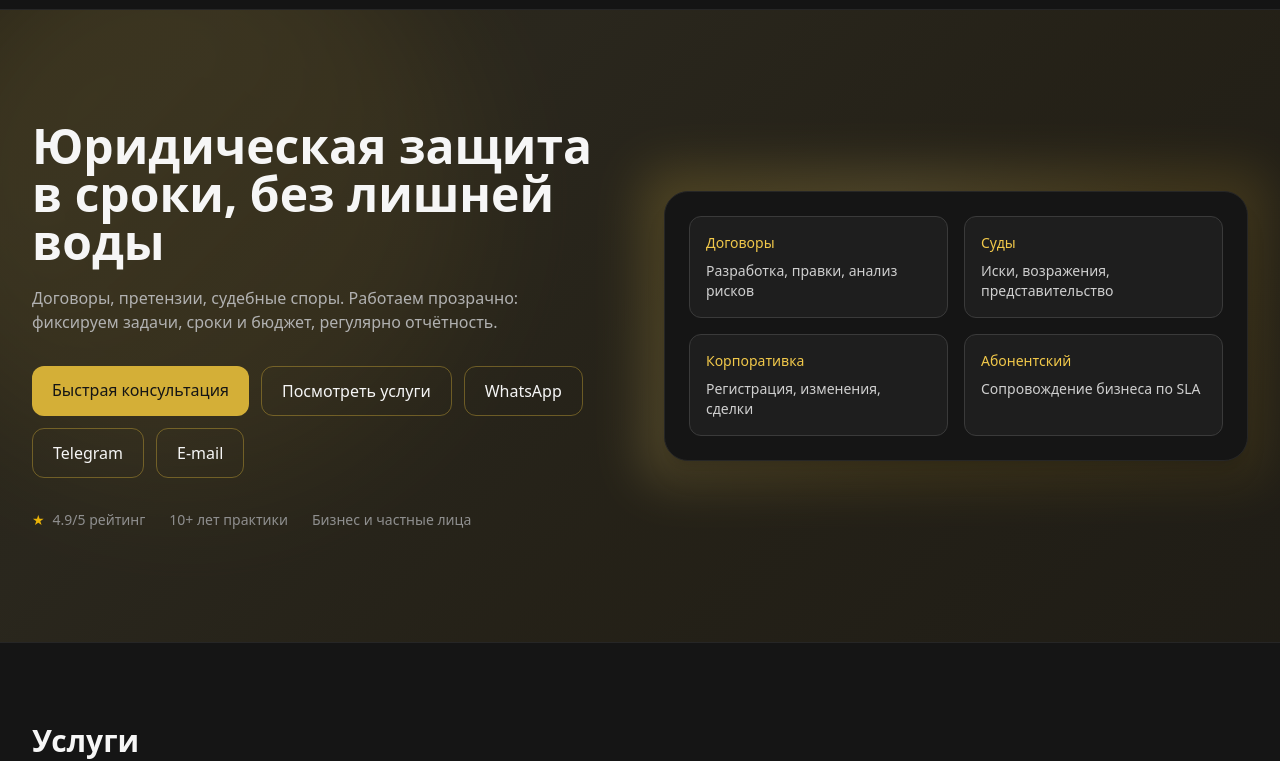
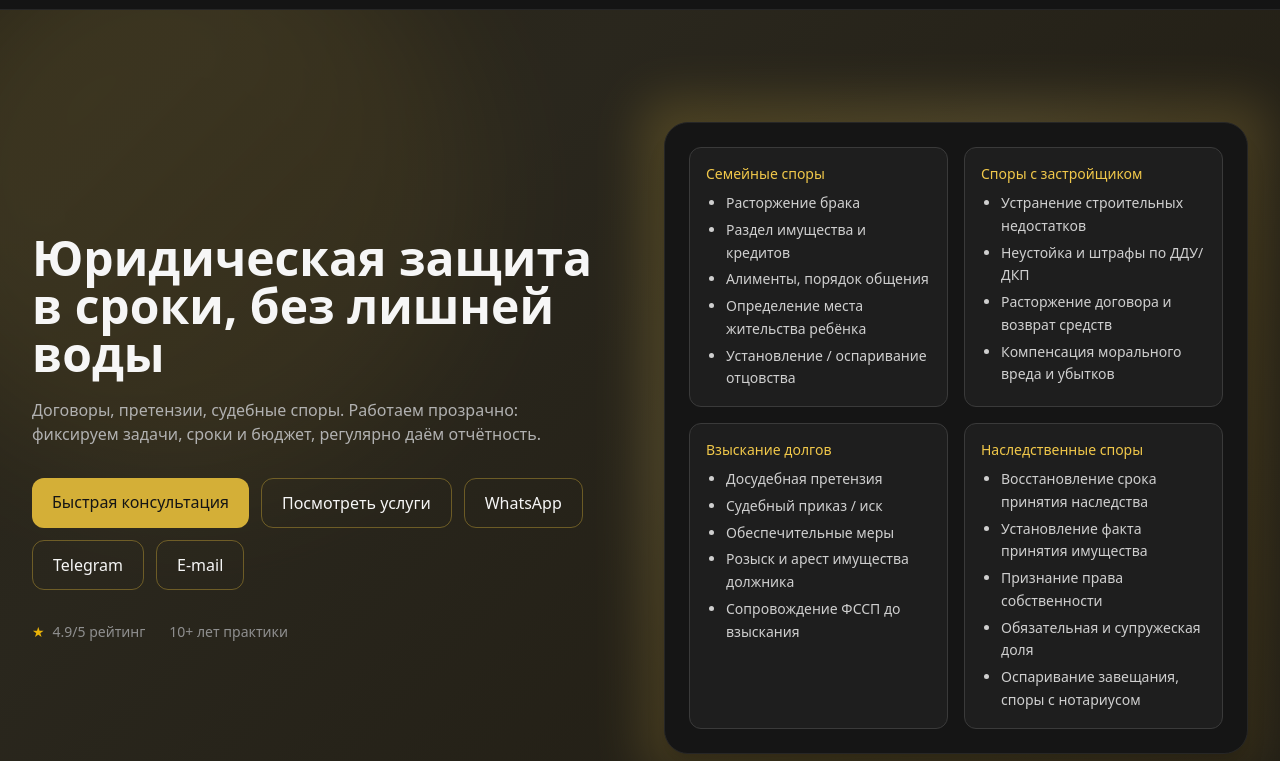
Before and after one commit to Vokintos85/LegalShield, a website: page public/index.html in a window 1280 px wide. Shown: the part 53-814 px from the top of the page. Drawn offline with nearby package versions, Linux system fonts and the light colour scheme.

Commit message:
Дополнение по предоставлению услуг на странице сайта. услуг

```diff
--- a/public/index.html
+++ b/public/index.html
@@ -55,9 +55,9 @@
     <div class="max-w-7xl mx-auto px-4 sm:px-6 lg:px-8 py-20 md:py-28 grid relative z-10 md:grid-cols-2 gap-12 items-center">
         <div>
             <h1 class="text-4xl md:text-5xl font-semibold leading-tight">Юридическая защита в сроки, без лишней воды</h1>
-        <p class="mt-5 text-graphite-300 max-w-xl">Договоры, претензии, судебные споры. Работаем прозрачно: фиксируем задачи, сроки и бюджет, регулярно отчётность.</p>
+            <p class="mt-5 text-graphite-300 max-w-xl">Договоры, претензии, судебные споры. Работаем прозрачно: фиксируем задачи, сроки и бюджет, регулярно даём отчётность.</p>
 
-        <!-- CTA КНОПКИ (все активны, без JS) -->
+            <!-- CTA -->
             <div class="mt-8 flex flex-wrap gap-3">
                 <a href="#contact" class="rounded-xl px-5 py-3 bg-gold-500 text-graphite-900 font-medium hover:bg-gold-400">Быстрая консультация</a>
                 <a href="#services" class="rounded-xl px-5 py-3 border border-gold-500/40 hover:shadow-glow">Посмотреть услуги</a>
@@ -70,25 +70,63 @@
                    target="_blank" rel="noopener"
                    class="rounded-xl px-5 py-3 border border-gold-500/40 hover:shadow-glow">Telegram</a>
 
-          <a href="mailto:gizya_85@mail.ru?subject=%D0%97%D0%B0%D1%8F%D0%B2%D0%BA%D0%B0%20%D1%81%20%D1%81%D0%B0%D0%B9%D1%82%D0%B0&body=%D0%97%D0%B4%D1%80%D0%B0%D0%B2%D1%81%D1%82%D0%B2%D1%83%D0%B9%D1%82%D0%B5!%20%D0%9D%D1%83%D0%B6%D0%BD%D0%B0%20%D0%BA%D0%BE%D0%BD%D1%81%D1%83%D0%BB%D1%8C%D1%82%D0%B0%D1%86%D0%B8%D1%8F."
+                <a href="mailto:gizya_85@mail.ru?subject=%D0%97%D0%B0%D1%8F%D0%B2%D0%BA%D0%B0%20%D1%81%20%D1%81%D0%B0%D0%B9%D1%82%D0%B0%20%D0%9F%D1%80%D0%B0%D0%B2%D0%BE%D0%B2%D0%BE%D0%B9%20%D1%89%D0%B8%D1%82&body=%D0%97%D0%B4%D1%80%D0%B0%D0%B2%D1%81%D1%82%D0%B2%D1%83%D0%B9%D1%82%D0%B5!%20%D0%9D%D1%83%D0%B6%D0%BD%D0%B0%20%D0%BA%D0%BE%D0%BD%D1%81%D1%83%D0%BB%D1%8C%D1%82%D0%B0%D1%86%D0%B8%D1%8F."
                    class="rounded-xl px-5 py-3 border border-gold-500/40 hover:shadow-glow">E-mail</a>
             </div>
 
             <div class="mt-8 flex items-center gap-6 text-sm text-graphite-400">
                 <div class="flex items-center gap-2"><span class="text-gold-400">★</span> 4.9/5 рейтинг</div>
                 <div>10+ лет практики</div>
-          <div>Бизнес и частные лица</div>
             </div>
         </div>
 
         <div class="relative">
             <div class="absolute -inset-6 rounded-3xl gold-gradient opacity-20 blur-xl pointer-events-none -z-10"></div>
             <div class="relative rounded-3xl border border-graphite-800 bg-graphite-900 p-6 shadow-xl">
-          <div class="grid grid-cols-2 gap-4">
-            <div class="rounded-xl bg-graphite-800/60 p-4 border border-graphite-700"><div class="text-gold-300 text-sm">Договоры</div><div class="mt-2 text-graphite-200 text-sm">Разработка, правки, анализ рисков</div></div>
-            <div class="rounded-xl bg-graphite-800/60 p-4 border border-graphite-700"><div class="text-gold-300 text-sm">Суды</div><div class="mt-2 text-graphite-200 text-sm">Иски, возражения, представительство</div></div>
-            <div class="rounded-xl bg-graphite-800/60 p-4 border border-graphite-700"><div class="text-gold-300 text-sm">Корпоративка</div><div class="mt-2 text-graphite-200 text-sm">Регистрация, изменения, сделки</div></div>
-            <div class="rounded-xl bg-graphite-800/60 p-4 border border-graphite-700"><div class="text-gold-300 text-sm">Абонентский</div><div class="mt-2 text-graphite-200 text-sm">Сопровождение бизнеса по SLA</div></div>
+                <!-- Карточки направлений -->
+                <div class="grid gap-4 sm:grid-cols-2">
+                    <article class="rounded-xl bg-graphite-800/60 p-4 border border-graphite-700">
+                        <h3 class="text-gold-300 font-medium text-sm">Семейные споры</h3>
+                        <ul class="mt-2 list-disc pl-5 text-graphite-200 text-sm space-y-1 leading-relaxed">
+                            <li>Расторжение брака</li>
+                            <li>Раздел имущества и кредитов</li>
+                            <li>Алименты, порядок общения</li>
+                            <li>Определение места жительства ребёнка</li>
+                            <li>Установление / оспаривание отцовства</li>
+                        </ul>
+                    </article>
+
+                    <article class="rounded-xl bg-graphite-800/60 p-4 border border-graphite-700">
+                        <h3 class="text-gold-300 font-medium text-sm">Споры с застройщиком</h3>
+                        <ul class="mt-2 list-disc pl-5 text-graphite-200 text-sm space-y-1 leading-relaxed">
+                            <li>Устранение строительных недостатков</li>
+                            <li>Неустойка и штрафы по ДДУ/ДКП</li>
+                            <li>Расторжение договора и возврат средств</li>
+                            <li>Компенсация морального вреда и убытков</li>
+                        </ul>
+                    </article>
+
+                    <article class="rounded-xl bg-graphite-800/60 p-4 border border-graphite-700">
+                        <h3 class="text-gold-300 font-medium text-sm">Взыскание долгов</h3>
+                        <ul class="mt-2 list-disc pl-5 text-graphite-200 text-sm space-y-1 leading-relaxed">
+                            <li>Досудебная претензия</li>
+                            <li>Судебный приказ / иск</li>
+                            <li>Обеспечительные меры</li>
+                            <li>Розыск и арест имущества должника</li>
+                            <li>Сопровождение ФССП до взыскания</li>
+                        </ul>
+                    </article>
+
+                    <article class="rounded-xl bg-graphite-800/60 p-4 border border-graphite-700">
+                        <h3 class="text-gold-300 font-medium text-sm">Наследственные споры</h3>
+                        <ul class="mt-2 list-disc pl-5 text-graphite-200 text-sm space-y-1 leading-relaxed">
+                            <li>Восстановление срока принятия наследства</li>
+                            <li>Установление факта принятия имущества</li>
+                            <li>Признание права собственности</li>
+                            <li>Обязательная и супружеская доля</li>
+                            <li>Оспаривание завещания, споры с нотариусом</li>
+                        </ul>
+                    </article>
                 </div>
             </div>
         </div>
@@ -125,21 +163,19 @@
     <div class="max-w-7xl mx-auto px-4 sm:px-6 lg:px-8">
         <h2 class="text-3xl font-semibold">Почему выбирают нас</h2>
         <div class="mt-10 grid md:grid-cols-3 gap-6">
-        <div class="rounded-2xl border border-graphite-800 p-6 bg-graphite-900/50"><div class="text-gold-300 font-medium">Прозрачные условия</div><p class="mt-2 text-graphite-300 text-sm">Фиксируем задачи и KPI в договоре. Никаких скрытых платежей.</p></div>
+            <div class="rounded-2xl border border-graphite-800 p-6 bg-graphite-900/50"><div class="text-gold-300 font-medium">Прозрачные условия</div><p class="mt-2 text-graphite-300 text-sm">Фиксируем задачи в договоре. Никаких скрытых платежей.</p></div>
             <div class="rounded-2xl border border-graphite-800 p-6 bg-graphite-900/50"><div class="text-gold-300 font-medium">Сроки под контроль</div><p class="mt-2 text-graphite-300 text-sm">Сервис-уровни и отчёт каждые 7 дней. Трекинг задач.</p></div>
             <div class="rounded-2xl border border-graphite-800 p-6 bg-graphite-900/50"><div class="text-gold-300 font-medium">Практика 10+ лет</div><p class="mt-2 text-graphite-300 text-sm">Решаем не теорию, а реальные кейсы в судах и переговорах.</p></div>
         </div>
     </div>
 </section>
 
-  <!-- PRICING -->
-
 <!-- CONTACT -->
 <section id="contact" class="py-20 border-t border-graphite-800 bg-graphite-950">
     <div class="max-w-7xl mx-auto px-4 sm:px-6 lg:px-8">
         <h2 class="text-3xl font-semibold">Связаться</h2>
         <div class="mt-10 grid md:grid-cols-2 gap-10">
-        <form class="rounded-2xl border border-graphite-800 bg-graphite-900 p-6" onsubmit="return (function(e){e.preventDefault(); const d=Object.fromEntries(new FormData(e.target).entries()); const body=encodeURIComponent(\`Имя: \${d.name}\nКонтакт: \${d.contact}\nЗадача: \${d.message||''}\`); window.location.href=\`mailto:gizya_85@mail.ru?subject=%D0%97%D0%B0%D1%8F%D0%B2%D0%BA%D0%B0%20%D1%81%20%D1%81%D0%B0%D0%B9%D1%82%D0%B0&body=\${body}\`; document.getElementById('form-status').textContent='Открываем почтовый клиент для отправки.'; return false;})(event)">
+            <form class="rounded-2xl border border-graphite-800 bg-graphite-900 p-6" onsubmit="return (function(e){e.preventDefault(); const d=Object.fromEntries(new FormData(e.target).entries()); const body=encodeURIComponent(`Имя: ${d.name}\nКонтакт: ${d.contact}\nЗадача: ${d.message||''}`); window.location.href=`mailto:gizya_85@mail.ru?subject=%D0%97%D0%B0%D1%8F%D0%B2%D0%BA%D0%B0%20%D1%81%20%D1%81%D0%B0%D0%B9%D1%82%D0%B0&body=${body}`; document.getElementById('form-status').textContent='Открываем почтовый клиент для отправки.'; return false;})(event)">
                 <label class="block text-sm text-graphite-300">Имя
                     <input required name="name" class="mt-1 w-full rounded-lg bg-graphite-800 border border-graphite-700 px-3 py-2 focus:outline-none focus:ring-2 focus:ring-gold-500/40"/>
                 </label>
@@ -152,7 +188,7 @@
                 <button class="mt-6 w-full rounded-xl bg-gold-500 text-graphite-900 font-medium px-4 py-3 hover:bg-gold-400">Отправить</button>
                 <p id="form-status" class="mt-3 text-sm text-graphite-400" role="status" aria-live="polite"></p>
 
-          <!-- Быстрые контакты (тоже прямые ссылки) -->
+                <!-- Быстрые контакты -->
                 <div class="mt-6 grid grid-cols-3 gap-3">
                     <a class="text-center rounded-lg border border-gold-500/40 px-3 py-2 hover:shadow-glow"
                        target="_blank" rel="noopener"
@@ -161,7 +197,7 @@
                        target="_blank" rel="noopener"
                        href="https://t.me/pravovoishchit">Telegram</a>
                     <a class="text-center rounded-lg border border-gold-500/40 px-3 py-2 hover:shadow-glow"
-               href="mailto:gizya_85@mail.ru?subject=%D0%97%D0%B0%D1%8F%D0%B2%D0%BA%D0%B0%20%D1%81%20%D1%81%D0%B0%D0%B9%D1%82%D0%B0&body=%D0%97%D0%B4%D1%80%D0%B0%D0%B2%D1%81%D1%82%D0%B2%D1%83%D0%B9%D1%82%D0%B5!%20%D0%9D%D1%83%D0%B6%D0%BD%D0%B0%20%D0%BA%D0%BE%D0%BD%D1%81%D1%83%D0%BB%D1%8C%D1%82%D0%B0%D1%86%D0%B8%D1%8F.">E-mail</a>
+                       href="mailto:gizya_85@mail.ru?subject=%D0%97%D0%B0%D1%8F%D0%B2%D0%BA%D0%B0%20%D1%81%20%D1%81%D0%B0%D0%B9%D1%82%D0%B0%20%D0%9F%D1%80%D0%B0%D0%B2%D0%BE%D0%B2%D0%BE%D0%B9%20%D1%89%D0%B8%D1%82&body=%D0%97%D0%B4%D1%80%D0%B0%D0%B2%D1%81%D1%82%D0%B2%D1%83%D0%B9%D1%82%D0%B5!%20%D0%9D%D1%83%D0%B6%D0%BD%D0%B0%20%D0%BA%D0%BE%D0%BD%D1%81%D1%83%D0%BB%D1%8C%D1%82%D0%B0%D1%86%D0%B8%D1%8F.">E-mail</a>
                 </div>
             </form>
             <div class="rounded-2xl border border-graphite-800 bg-graphite-900 p-6">
@@ -169,12 +205,7 @@
                 <p class="mt-2 text-graphite-300 text-sm">Опишите задачу и приложите ссылки на документы. Ответим в течение рабочего дня.</p>
                 <ul class="mt-4 text-sm text-graphite-300 space-y-2">
                     <li>Telegram: <a class="text-gold-300 hover:underline" target="_blank" rel="noopener" href="https://t.me/pravovoishchit">@pravovoishchit</a></li>
-              <li>Email:
-                  <a class="text-gold-300 hover:underline"
-                     href="mailto:gizya_85@mail.ru?subject=%D0%97%D0%B0%D1%8F%D0%B2%D0%BA%D0%B0%20%D1%81%20%D1%81%D0%B0%D0%B9%D1%82%D0%B0">
-                      gizya_85@mail.ru
-                  </a>
-              </li>
+                    <li>Email: <a class="text-gold-300 hover:underline" href="mailto:gizya_85@mail.ru?subject=Заявка%20с%20сайта%20«Правовой%20щит»">gizya_85@mail.ru</a></li>
                     <li>WhatsApp: <a class="text-gold-300 hover:underline" target="_blank" rel="noopener" href="https://wa.me/79990000000">+7 999 000 00 00</a></li>
                 </ul>
                 <div class="mt-6 text-xs text-graphite-500">Отправляя форму, вы соглашаетесь с обработкой персональных данных и <a href="#policy" class="text-gold-300 hover:underline">политикой конфиденциальности</a>.</div>
```
Lines whose indentation alone changed are shown as unchanged.
